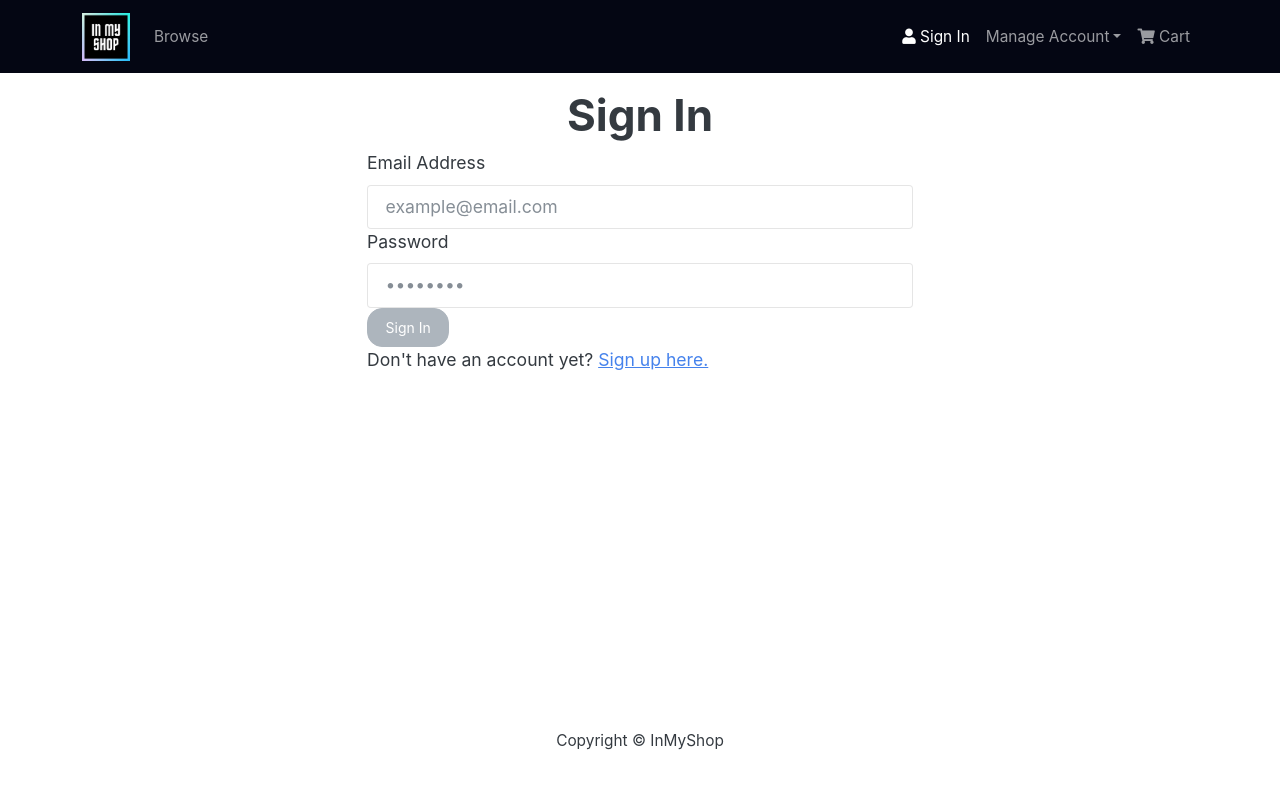
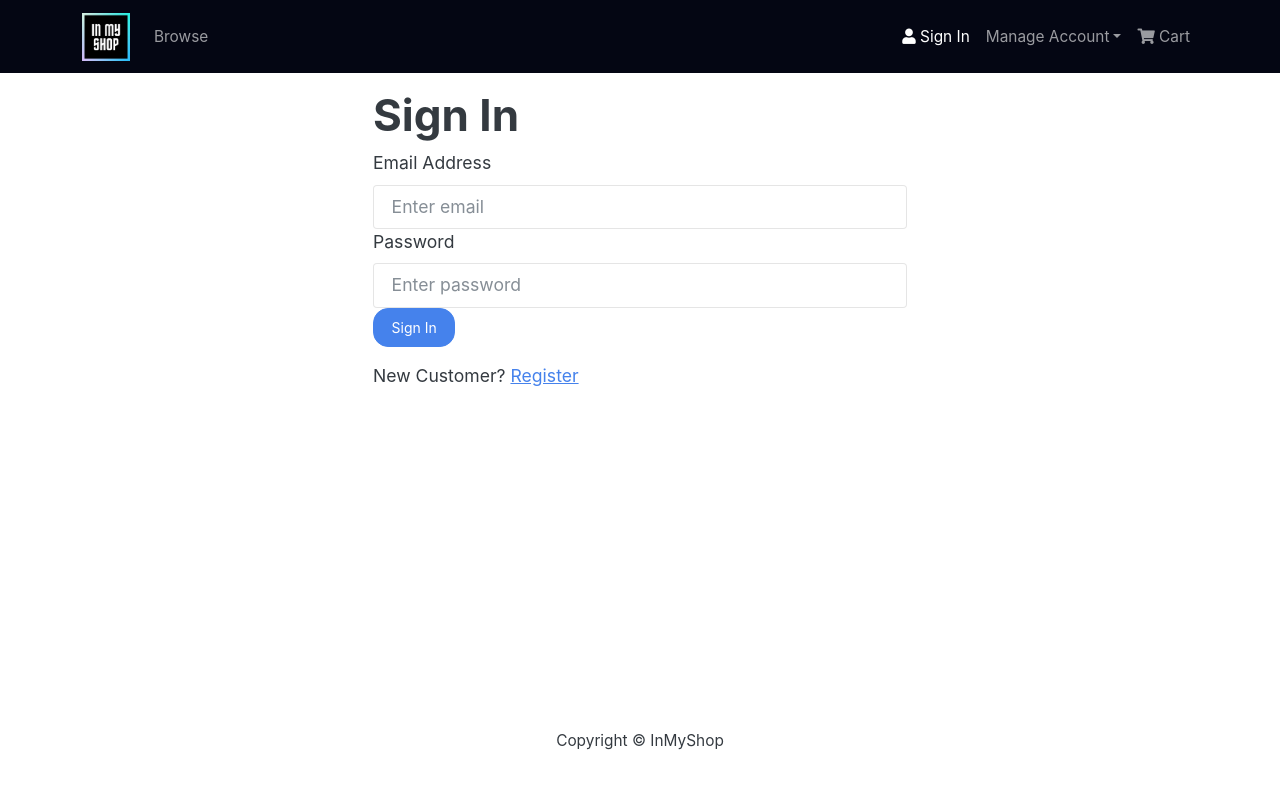
Before and after one commit to darealstyl/TeamJ-soen341project2022, a React (Create React App) app in the folder frontend/: page /sign-in in a window 1280 px wide. Shown: the top 788 px of the page. Built offline with nearby package versions, Linux system fonts and the light colour scheme.

Commit message:
sign in changes and fix with working backend
sign in changes and fix with working backend
register needs to be fixed next

```diff
--- /dev/null
+++ b/frontend/src/actions/userActions.js
@@ -0,0 +1,98 @@
+import axios from 'axios'
+import {
+    USER_LOGIN_REQUEST,
+    USER_LOGIN_SUCCESS,
+    USER_LOGIN_FAIL,
+
+    USER_LOGOUT,
+
+    USER_REGISTER_REQUEST,
+    USER_REGISTER_SUCCESS,
+    USER_REGISTER_FAIL,
+
+} from '../constants/userConstants'
+
+// import { ORDER_LIST_MY_RESET } from '../constants/orderConstants'
+
+export const login = (email, password) => async (dispatch) => {
+    try {
+        dispatch({
+            type: USER_LOGIN_REQUEST
+        })
+
+        const config = {
+            headers: {
+                'Content-type': 'application/json'
+            }
+        }
+
+        const { data } = await axios.post(
+            '/api/users/login/',
+            { 'username': email, 'password': password },
+            config
+        )
+
+        dispatch({
+            type: USER_LOGIN_SUCCESS,
+            payload: data
+        })
+
+        localStorage.setItem('userInfo', JSON.stringify(data))
+
+    } catch (error) {
+        dispatch({
+            type: USER_LOGIN_FAIL,
+            payload: error.response && error.response.data.detail
+                ? error.response.data.detail
+                : error.message,
+        })
+    }
+}
+
+
+export const logout = () => (dispatch) => {
+    localStorage.removeItem('userInfo')
+    dispatch({ type: USER_LOGOUT })
+
+}
+
+
+export const register = (name, email, password) => async (dispatch) => {
+    try {
+        dispatch({
+            type: USER_REGISTER_REQUEST
+        })
+
+        const config = {
+            headers: {
+                'Content-type': 'application/json'
+            }
+        }
+
+        const { data } = await axios.post(
+            '/api/users/register/',
+            { 'name': name, 'email': email, 'password': password },
+            config
+        )
+
+        dispatch({
+            type: USER_REGISTER_SUCCESS,
+            payload: data
+        })
+
+        dispatch({
+            type: USER_LOGIN_SUCCESS,
+            payload: data
+        })
+
+        localStorage.setItem('userInfo', JSON.stringify(data))
+
+    } catch (error) {
+        dispatch({
+            type: USER_REGISTER_FAIL,
+            payload: error.response && error.response.data.detail
+                ? error.response.data.detail
+                : error.message,
+        })
+    }
+}
--- /dev/null
+++ b/frontend/src/components/FormContainer.js
@@ -0,0 +1,16 @@
+import React from 'react'
+import { Container, Row, Col } from 'react-bootstrap'
+
+function FormContainer({ children }) {
+    return (
+        <Container>
+            <Row className="justify-content-md-center">
+                <Col xs={12} md={6}>
+                    {children}
+                </Col>
+            </Row>
+        </Container>
+    )
+}
+
+export default FormContainer
--- a/frontend/src/constants/userConstants.js
+++ b/frontend/src/constants/userConstants.js
@@ -0,0 +1,9 @@
+export const USER_LOGIN_REQUEST = "USER_LOGIN_REQUEST";
+export const USER_LOGIN_SUCCESS = "USER_LOGIN_SUCCESS";
+export const USER_LOGIN_FAIL = "USER_LOGIN_FAIL";
+
+export const USER_LOGOUT = "USER_LOGOUT";
+
+export const USER_REGISTER_REQUEST = "USER_REGISTER_REQUEST";
+export const USER_REGISTER_SUCCESS = "USER_REGISTER_SUCCESS";
+export const USER_REGISTER_FAIL = "USER_REGISTER_FAIL";
--- /dev/null
+++ b/frontend/src/reducers/userReducers.js
@@ -0,0 +1,53 @@
+import {
+    USER_LOGIN_REQUEST,
+    USER_LOGIN_SUCCESS,
+    USER_LOGIN_FAIL,
+
+    USER_LOGOUT,
+
+    USER_REGISTER_REQUEST,
+    USER_REGISTER_SUCCESS,
+    USER_REGISTER_FAIL,
+
+
+} from '../constants/userConstants'
+
+
+export const userLoginReducer = (state = {}, action) => {
+    switch (action.type) {
+        case USER_LOGIN_REQUEST:
+            return { loading: true }
+
+        case USER_LOGIN_SUCCESS:
+            return { loading: false, userInfo: action.payload }
+
+        case USER_LOGIN_FAIL:
+            return { loading: false, error: action.payload }
+
+        case USER_LOGOUT:
+            return {}
+
+        default:
+            return state
+    }
+}
+
+
+export const userRegisterReducer = (state = {}, action) => {
+    switch (action.type) {
+        case USER_REGISTER_REQUEST:
+            return { loading: true }
+
+        case USER_REGISTER_SUCCESS:
+            return { loading: false, userInfo: action.payload }
+
+        case USER_REGISTER_FAIL:
+            return { loading: false, error: action.payload }
+
+        case USER_LOGOUT:
+            return {}
+
+        default:
+            return state
+    }
+}
--- a/frontend/src/screens/SignInScreen.js
+++ b/frontend/src/screens/SignInScreen.js
@@ -1,37 +1,81 @@
-import React from "react";
-import { Row, Col, Form, FormGroup, Button } from "react-bootstrap";
-import { Link } from "react-router-dom";
+import React, { useState, useEffect } from 'react'
+import { Link } from 'react-router-dom'
+import { Form, Button, Row, Col } from 'react-bootstrap'
+import { useDispatch, useSelector } from 'react-redux'
+import Message from '../components/Message'
+import Loader from '../components/Loader'
+import FormContainer from '../components/FormContainer'
+import { login } from '../actions/userActions'
+import { useParams } from "react-router-dom";
+import { useNavigate } from "react-router-dom";
 
-function SignIn() {
+const SignIn = () => {
+  const [email, setEmail] = useState('')
+  const [password, setPassword] = useState('')
+
+  const dispatch = useDispatch()
+  let navigate = useNavigate();
+
+  const userLogin = useSelector((state) => state.userLogin)
+  const { loading, error, userInfo } = userLogin
+let { slug } = useParams();
+  //const redirect = location.search ? location.search.split('=')[1] : '/'
+const redirect ="/";
+  useEffect(() => {
+    if (userInfo) {
+      navigate('/')
+    }
+  }, [navigate, userInfo]);
+
+  const submitHandler = (e) => {
+    e.preventDefault()
+    dispatch(login(email, password))
+  }
+
   return (
-    <div>
-        <Row className="justify-content-md-center">
-            <Col md="auto">
-                <h1>Sign In</h1>
-            </Col>
-        </Row>
-        <Row>
-            <Col md={3}>{/* empty column for spacing */}</Col>
-            <Col md={6}>
-                <Form /*onSubmit={}*/>
-                    <FormGroup controlId="email">
-                        <Form.Label>Email Address</Form.Label>
-                        <Form.Control type="email" placeholder="example@email.com" /*value={} onChange={}*/></Form.Control>
-                    </FormGroup>
-                    <FormGroup controlId="password">
-                        <Form.Label>Password</Form.Label>
-                        <Form.Control type="password" placeholder="••••••••" /*value={} onChange={}*/></Form.Control>
-                    </FormGroup>
-                    <Button type="submit" variant="secondary">Sign In</Button>
-                </Form>
-                <div>
-                    Don't have an account yet? <Link to="/sign-up">Sign up here.</Link>
-                </div>
-            </Col>
-            <Col md={3}>{/* empty column for spacing */}</Col>
-        </Row>
-    </div>
-  );
+    <FormContainer>
+      <h1>Sign In</h1>
+      {error && <Message variant='danger'>{error}</Message>}
+      {loading && <Loader />}
+      <Form onSubmit={submitHandler}>
+        <Form.Group controlId='email'>
+          <Form.Label>Email Address</Form.Label>
+          <Form.Control
+            type='email'
+            placeholder='Enter email'
+            value={email}
+            onChange={(e) => setEmail(e.target.value)}
+          ></Form.Control>
+        </Form.Group>
+
+        <Form.Group controlId='password'>
+          <Form.Label>Password</Form.Label>
+          <Form.Control
+            type='password'
+            placeholder='Enter password'
+            value={password}
+            onChange={(e) => setPassword(e.target.value)}
+          ></Form.Control>
+        </Form.Group>
+
+        <Button type='submit' variant='primary'>
+          Sign In
+        </Button>
+      </Form>
+
+      <Row className='py-3'>
+        <Col>
+          New Customer?{' '}
+          {/* <Link to={redirect ? `/register?redirect=${redirect}` : '/register'}>
+            Register
+          </Link> */}
+             <Link to={`/register`}>
+            Register
+          </Link>
+        </Col>
+      </Row>
+    </FormContainer>
+  )
 }
 
 export default SignIn;
--- a/frontend/src/store.js
+++ b/frontend/src/store.js
@@ -2,13 +2,28 @@
 import thunk from 'redux-thunk';
 import { composeWithDevTools }  from 'redux-devtools-extension';
 import { productListReducer, productDetailsReducer } from './reducers/productReducers'
+import { userLoginReducer, userRegisterReducer } from './reducers/userReducers';
 
 const reducer = combineReducers({
     productList: productListReducer,
     productDetails: productDetailsReducer,
+     userLogin: userLoginReducer,
+  userRegister: userRegisterReducer,
 });
 
-const initialState = {};
+const cartItemsFromStorage = localStorage.getItem("cartItems")
+  ? JSON.parse(localStorage.getItem("cartItems"))
+  : [];
+
+const userInfoFromStorage = localStorage.getItem("userInfo")
+  ? JSON.parse(localStorage.getItem("userInfo"))
+  : null;
+
+const initialState = {
+
+  userLogin: { userInfo: userInfoFromStorage },
+};
+
 
 const middleware = [thunk];
 
```
Also changed, not shown: 1 other file (tests, documents, lock files or other folders).
